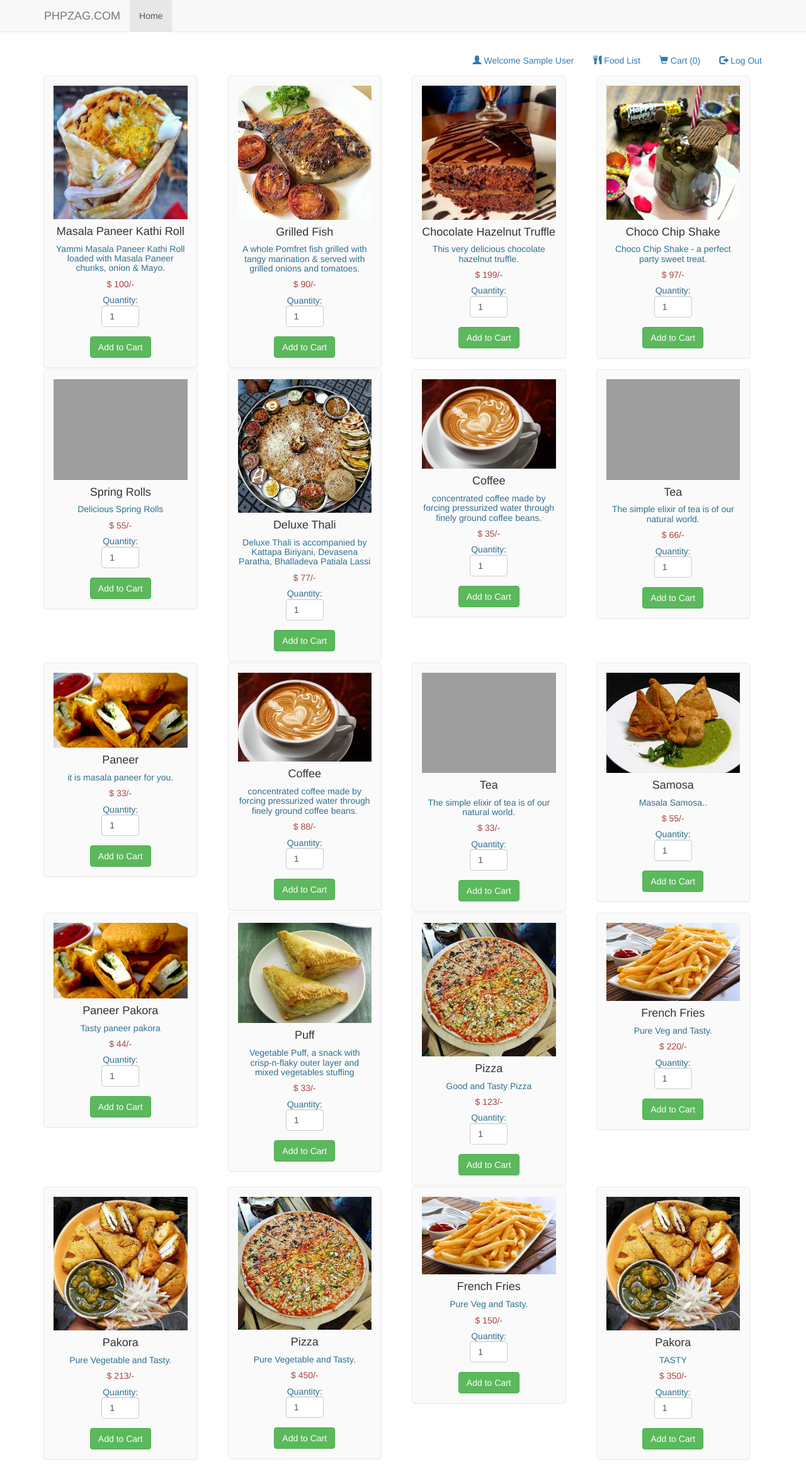
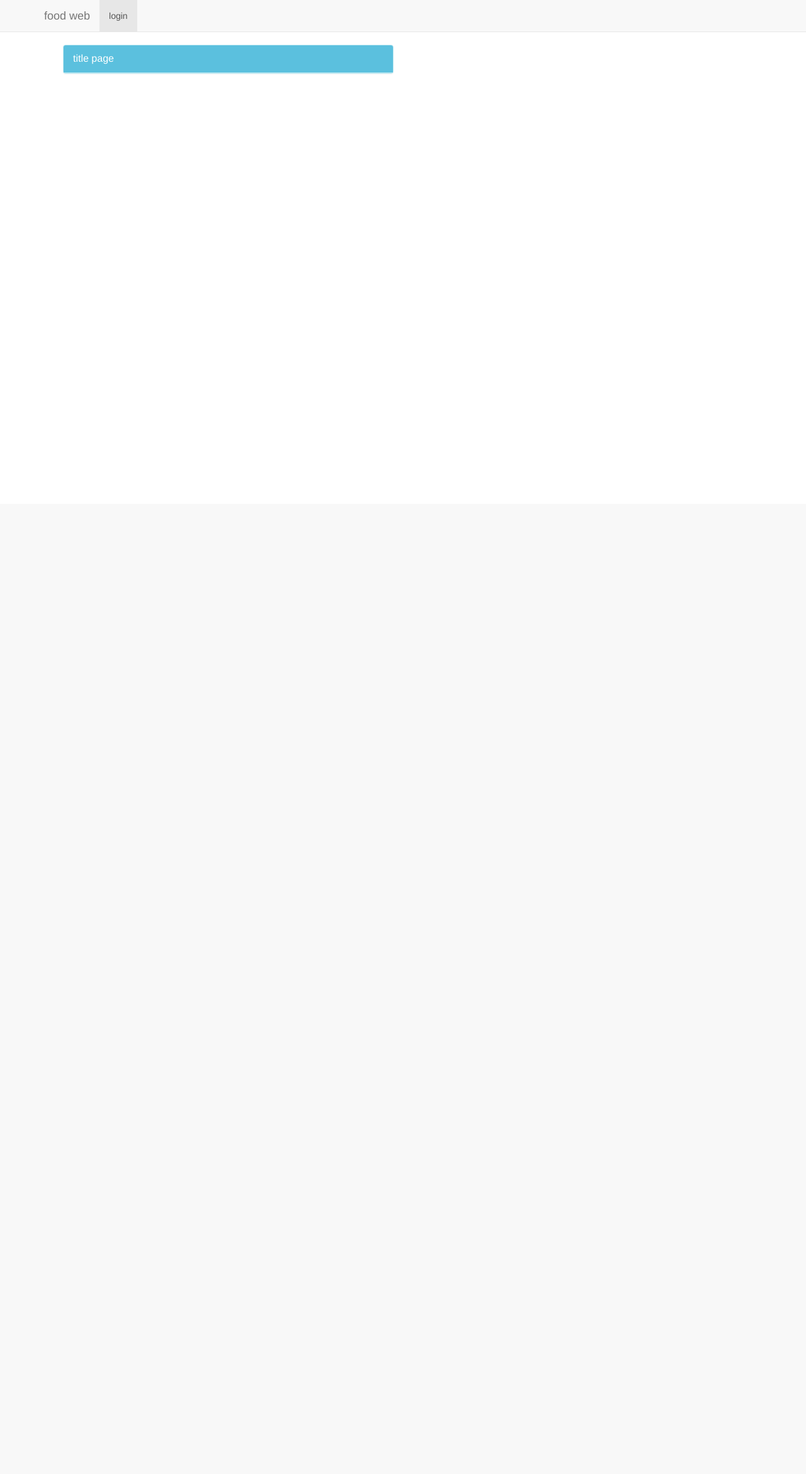
Before and after one commit to ChhaviArora1401/php-project, a PHP site: page / in a window 1280 px wide. Shown: the whole page at 63% size. After the commit the page ends 117 px from the top, so only its background shows below. Run offline with PHP 8.4, Linux system fonts and the light colour scheme; the visitor is signed in with stand-in values (Sample User, id 1); data comes from the database, SQL or seed files in the repository; both versions use the stored data as it was before the commit; some libraries are stand-ins or nearby versions; grey boxes are pictures that could not be loaded.

Commit message:
added index page

```diff
--- a/cart.php
+++ b/cart.php
@@ -106,14 +106,14 @@ include('inc/header.php');
 			</tr>
 			</table>
 			<?php
-			echo '<a href="cart.php?action=empty"><button class="btn btn-danger"><span class="glyphicon glyphicon-trash"></span> Empty Cart</button></a>&nbsp;<a href="index.php"><button class="btn btn-warning">Add more items</button></a>&nbsp;<a href="checkout.php"><button class="btn btn-success pull-right"><span class="glyphicon glyphicon-share-alt"></span> Check Out</button></a>';
+			echo '<a href="cart.php?action=empty"><button class="btn btn-danger"><span class="glyphicon glyphicon-trash"></span> Empty Cart</button></a>&nbsp;<a href="welcome.php"><button class="btn btn-warning">Add more items</button></a>&nbsp;<a href="checkout.php"><button class="btn btn-success pull-right"><span class="glyphicon glyphicon-share-alt"></span> Check Out</button></a>';
 			?>
 		<?php
 		} elseif(empty($_SESSION["cart"])){
 		?>
 			<div class="container">
 			<div class="jumbotron">
-			<h3>Your cart is empty. Enjoy <a href="index.php">food list</a> here.</h3>
+			<h3>Your cart is empty. Enjoy <a href="welcome.php">food list</a> here.</h3>
 			</div>
 			</div>
 		<?php
--- a/class/Customer.php
+++ b/class/Customer.php
@@ -14,7 +14,7 @@ class Customer {
 				SELECT * FROM ".$this->customerTable."
 				WHERE email = ? AND password = ?";
 			$stmt = $this->conn->prepare($sqlQuery);
-			$password = md5($this->password);
+			$password = ($this->password);
 			$stmt->bind_param("ss", $this->email, $password);
 			$stmt->execute();
 			$result = $stmt->get_result();
--- a/css/foods.css
+++ b/css/foods.css
@@ -12,18 +12,15 @@
   padding: 15px;
   border-radius: 10px;
 }
+
 #myBtn:hover {
   background-color: darkgreen;
   color: white;
 }
 
-
-
-
 .bg-4{
   background-color: #2f2f2f;
   color: #ffffff;
-
 }
 
 footer{
@@ -39,7 +36,6 @@ footer{
   border-radius: 5px;
 }
 
-
 input{
   border: 5px solid white;
 }
--- a/inc/container.php
+++ b/inc/container.php
@@ -9,11 +9,11 @@
             <span class="icon-bar"></span>
             <span class="icon-bar"></span>
           </button>
-          <a href="http://www.phpzag.com" class="navbar-brand">PHPZAG.COM</a>
+          <a href="./index.php" class="navbar-brand">food web</a>
         </div>
         <div class="navbar-collapse collapse">
           <ul class="nav navbar-nav">
-            <li class="active"><a href="http://www.phpzag.com">Home</a></li>
+            <li class="active"><a href="./index.php">Home</a></li>
 
           </ul>
 
--- a/index.php
+++ b/index.php
@@ -1,63 +1,47 @@
 <?php
 include_once 'config/Database.php';
 include_once 'class/Customer.php';
-include_once 'class/Food.php';
 
 $database = new Database();
 $db = $database->getConnection();
 
 $customer = new Customer($db);
-$food = new Food($db);
 
-if(!$customer->loggedIn()) {
-	header("Location: login.php");
-}
 include('inc/header.php');
 ?>
-<title>phpzag.com : Demo Online Food Ordering System with PHP & MySQL</title>
-  <link rel="stylesheet" type = "text/css" href ="css/foods.css">
-<?php include('inc/container.php');?>
+<title>Food Ordering System</title>
+</head>
+<body class="">
+<div role="navigation" class="navbar navbar-default navbar-static-top">
+      <div class="container">
+        <div class="navbar-header">
+          <button data-target=".navbar-collapse" data-toggle="collapse" class="navbar-toggle" type="button">
+            <span class="sr-only">Toggle navigation</span>
+            <span class="icon-bar"></span>
+            <span class="icon-bar"></span>
+            <span class="icon-bar"></span>
+          </button>
+          <a href="./index.php" class="navbar-brand">food web</a>
+        </div>
+        <div class="navbar-collapse collapse">
+          <ul class="nav navbar-nav">
+            <li class="active"><a href="./login.php">login</a></li>
+          </ul>
+        </div><!--/.nav-collapse -->
+      </div>
+    </div>
+	<div class="container" style="min-height:500px;">
+
 <div class="content">
 	<div class="container-fluid">
-		<div class='row'>
-        <?php include('top_menu.php'); ?>
-		</div>
-			<div class='row'>
-			<?php
-			$result = $food->itemsList();
-			$count=0;
-			while ($item = $result->fetch_assoc()) {
-			if ($count == 0) {
-				echo "<div class='row'>";
-			}
-			?>
-				<div class="col-md-3">
-					<form method="post" action="cart.php?action=add&id=<?php echo $item["id"]; ?>">
-						<div class="mypanel" align="center";>
-							<img src="images/<?php echo $item["images"]; ?>" class="img-responsive">
-							<h4 class="text-dark"><?php echo $item["name"]; ?></h4>
-							<h5 class="text-info"><?php echo $item["description"]; ?></h5>
-							<h5 class="text-danger">$ <?php echo $item["price"]; ?>/-</h5>
-							<h5 class="text-info">Quantity: <input type="number" min="1" max="25" name="quantity" class="form-control" value="1" style="width: 60px;"> </h5>
-							<input type="hidden" name="item_name" value="<?php echo $item["name"]; ?>">
-							<input type="hidden" name="item_price" value="<?php echo $item["price"]; ?>">
-							<input type="hidden" name="item_id" value="<?php echo $item["id"]; ?>">
-							<input type="submit" name="add" style="margin-top:5px;" class="btn btn-success" value="Add to Cart">
-						</div>
-					</form>
-				</div>
-
-			<?php
-			$count++;
-			if($count==4)
-			{
-			  echo "</div>";
-			  $count=0;
-			}
-			}
-			?>
+        <div class="col-md-6">
+		<div class="panel panel-info">
+			<div class="panel-heading" style="background:#5bc0de;color:white;">
+				<div class="panel-title">title page</div>
 			</div>
 
+		</div>
+	</div>
     </div>
 
 <?php include('inc/footer.php');?>
--- a/login.php
+++ b/login.php
@@ -8,7 +8,7 @@ $db = $database->getConnection();
 $customer = new Customer($db);
 
 if($customer->loggedIn()) {
-	header("Location: index.php");
+	header("Location: welcome.php");
 }
 
 $loginMessage = '';
@@ -16,7 +16,7 @@ if(!empty($_POST["login"]) && !empty($_POST["email"]) && !empty($_POST["password
 	$customer->email = $_POST["email"];
 	$customer->password = $_POST["password"];
 	if($customer->login()) {
-		header("Location: index.php");
+		header("Location: welcome.php");
 	} else {
 		$loginMessage = 'Invalid login! Please try again.';
 	}
--- a/logout.php
+++ b/logout.php
@@ -2,6 +2,6 @@
 session_start();
 $_SESSION["userid"] = '';
 $_SESSION["name"] = '';
-session_destroy;
+session_destroy();
 header("Location:login.php");
 ?>
--- a/process_order.php
+++ b/process_order.php
@@ -46,9 +46,9 @@ include('inc/header.php');
 
 				<h3 class="text-center"> <strong>Your Order Number:</strong> <span style="color: blue;"><?php echo $_GET['order']; ?></span> </h3>
 
-				<h3 class="text-center">Enjoy our <a href="index.php">Food Zone!</a></h3>
+				<h3 class="text-center">Enjoy our <a href="welcome.php">Food Zone!</a></h3>
 			<?php } else { ?>
-				<h3 class="text-center">Enjoy our <a href="index.php">Food Zone!</a></h3>
+				<h3 class="text-center">Enjoy our <a href="welcome.php">Food Zone!</a></h3>
 			<?php } ?>
 		</div>
     </div>
--- a/top_menu.php
+++ b/top_menu.php
@@ -2,8 +2,8 @@
 if (isset($_SESSION["name"])) {
   ?>
    <ul class="nav navbar-nav navbar-right">
-	<li><a href="#"><span class="glyphicon glyphicon-user"></span> Welcome <?php echo $_SESSION["name"]; ?> </a></li>
-	<li class="active" ><a href="index.php"><span class="glyphicon glyphicon-cutlery"></span> Food List </a></li>
+	<li style="margin-top: 4%"><span class="glyphicon glyphicon-user"></span> Welcome <?php echo $_SESSION["name"]; ?></li>
+	<li class="active" ><a href="welcome.php"><span class="glyphicon glyphicon-cutlery"></span> Food List </a></li>
 	<li><a href="cart.php"><span class="glyphicon glyphicon-shopping-cart"></span> Cart  (<?php
 	  if(isset($_SESSION["cart"])){
 	  $count = count($_SESSION["cart"]);
```
Also changed, not shown: db.sql (+0 -75 lines), inc/header.php (+7 -1 lines), register.php (added, +109 -0 lines), welcome.php (added, +63 -0 lines).
